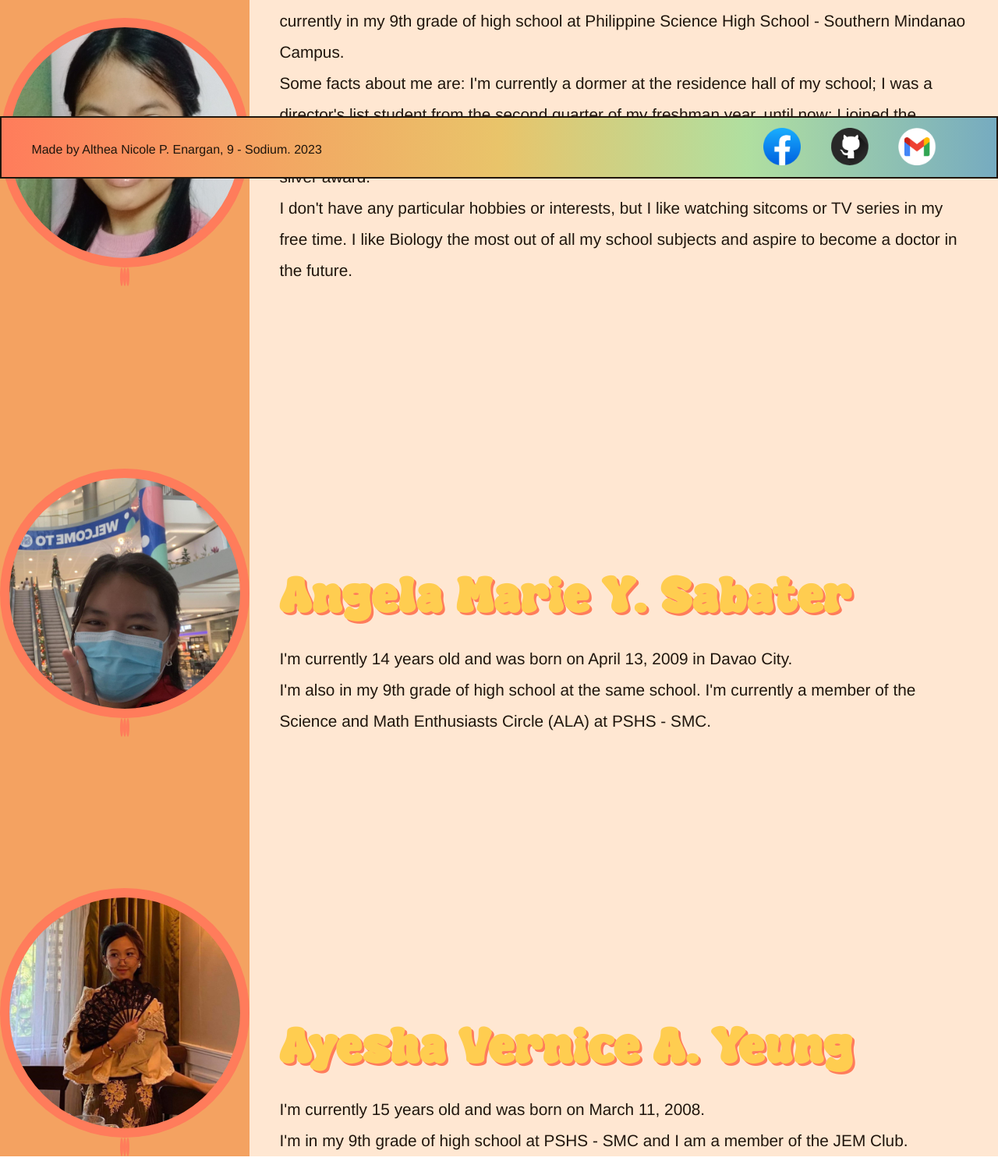
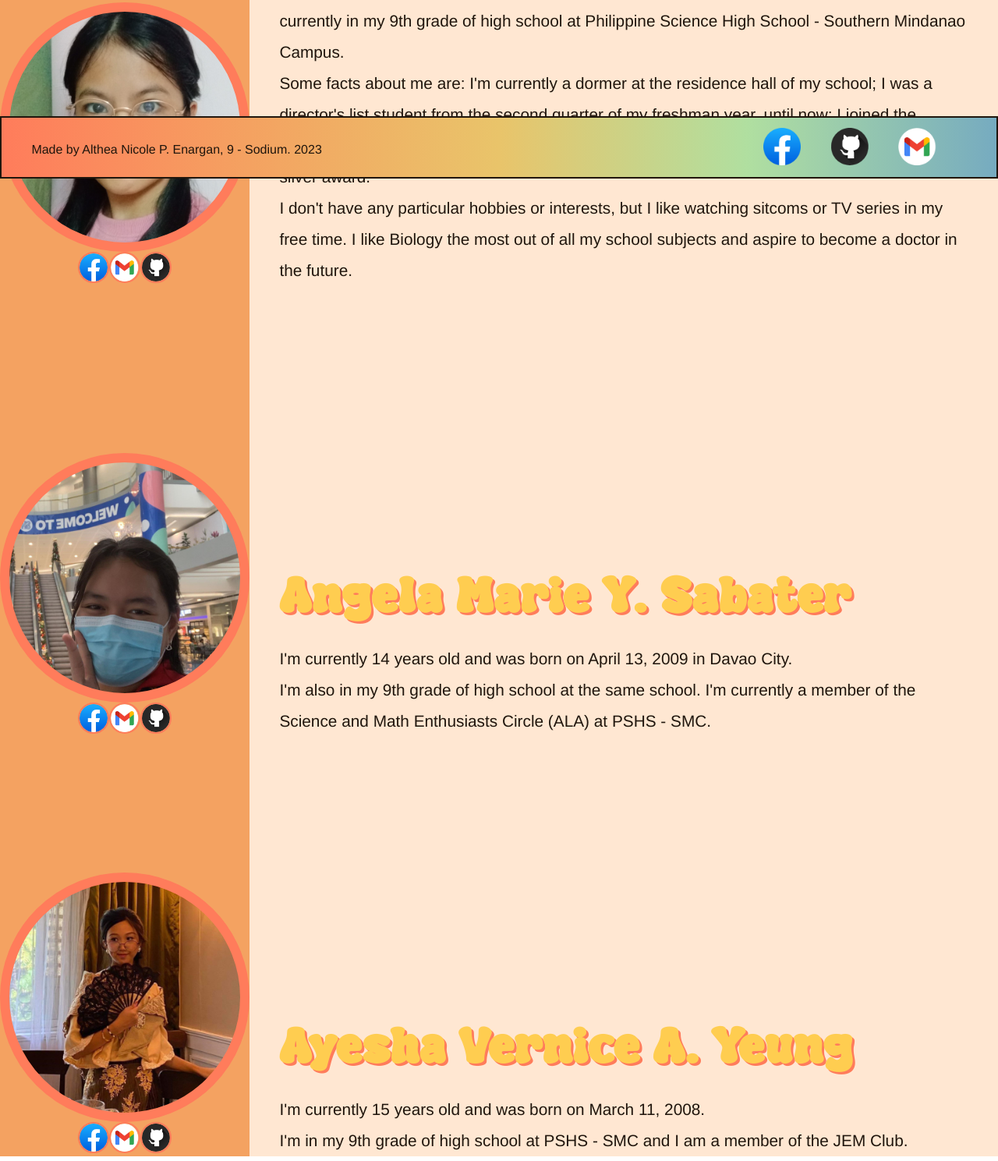
Before and after one commit to altheya-e/q1qp_na_anenargan, a plain HTML site: page researchers.html in a window 1280 px wide. Shown: the part 571-2060 px from the top of the page at 78% size. Drawn offline with Linux system fonts and the light colour scheme.

Commit message:
Add files via upload

```diff
--- a/researchers.html
+++ b/researchers.html
@@ -35,9 +35,9 @@
                 <div class="researchers-images">
                     <div class="researchers-pfp" id="althea-pfp"></div>
                     <div class="researchers-socials">
-                        <div class="socials" id="fb-icon"><a href="https://web.facebook.com/althea.althea.99999"></a></div>
-                        <div class="socials" id="gmail-icon"><a href="mailto:altheanicole.enargan@smc.pshs.edu.ph"></a></div>
-                        <div class="socials" id="gh-icon"><a href="https://github.com/altheya-e"></a></div>
+                        <a href="https://web.facebook.com/althea.althea.99999"><img src="images/fb-icon.png" class="socials" id="fb-icon"></a>
+                        <a href="mailto:altheanicole.enargan@smc.pshs.edu.ph"><img src="images/gmail-icon.png" class="socials" id="gmail-icon"></a>
+                        <a href="https://github.com/altheya-e"><img src="images/gh-icon.png" class="socials" id="gh-icon"></a>
                     </div>
                 </div>
                 <div class="researchers-right" >
@@ -55,9 +55,9 @@
                 <div class="researchers-images">
                     <div class="researchers-pfp" id="angela-pfp"></div>
                     <div class="researchers-socials">
-                        <div class="socials" id="fb-icon"><a href="https://www.facebook.com/angelamarie.sabater"></a></div>
-                        <div class="socials" id="gmail-icon"><a href="mailto:angelamarie.sabater@smc.pshs.edu.ph"></a></div>
-                        <div class="socials" id="gh-icon"><a href="https://github.com/angelmri"></a></div>
+                        <a href="https://www.facebook.com/angelamarie.sabater"><img src="images/fb-icon.png" class="socials" id="fb-icon"></a>
+                        <a href="mailto:angelamarie.sabater@smc.pshs.edu.ph"><img src="images/gmail-icon.png" class="socials" id="gmail-icon"></a>
+                        <a href="https://github.com/angelmri"><img src="images/gh-icon.png" class="socials" id="gh-icon"></a>
                     </div>
                 </div>
                 <div class="researchers-right" >
@@ -72,9 +72,9 @@
                 <div class="researchers-images">
                     <div class="researchers-pfp" id="ayesha-pfp"></div>
                     <div class="researchers-socials">
-                        <div class="socials" id="fb-icon"><a href="https://www.facebook.com/profile.php?id=100071445152232"></a></div>
-                        <div class="socials" id="gmail-icon"><a href="mailto:ayeshavernice.yeung@smc.pshs.edu.ph"></a></div>
-                        <div class="socials" id="gh-icon"><a href="https://github.com/yeshayeshayesha"></a></div>
+                        <a href="https://www.facebook.com/profile.php?id=100071445152232"><img src="images/fb-icon.png" class="socials" id="fb-icon"></a>
+                        <a href="mailto:ayeshavernice.yeung@smc.pshs.edu.ph"><img src="images/gmail-icon.png" class="socials" id="gmail-icon"></a>
+                        <a href="https://github.com/yeshayeshayesha"><img src="images/gh-icon.png" class="socials" id="gh-icon"></a>
                     </div>
                 </div>
                 <div class="researchers-right">
```
Also changed, not shown: references.html (+2 -2 lines), study.html (+2 -2 lines).
